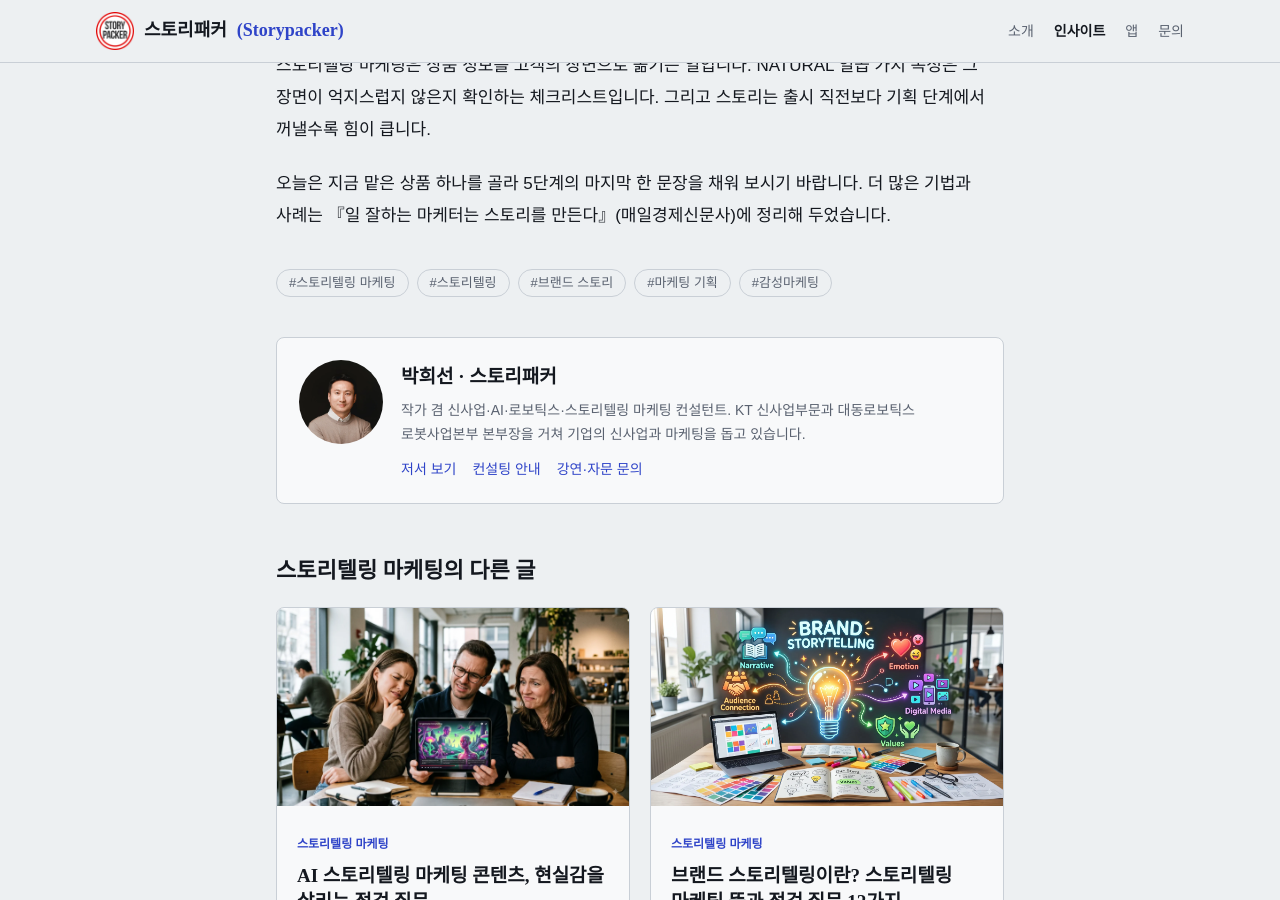
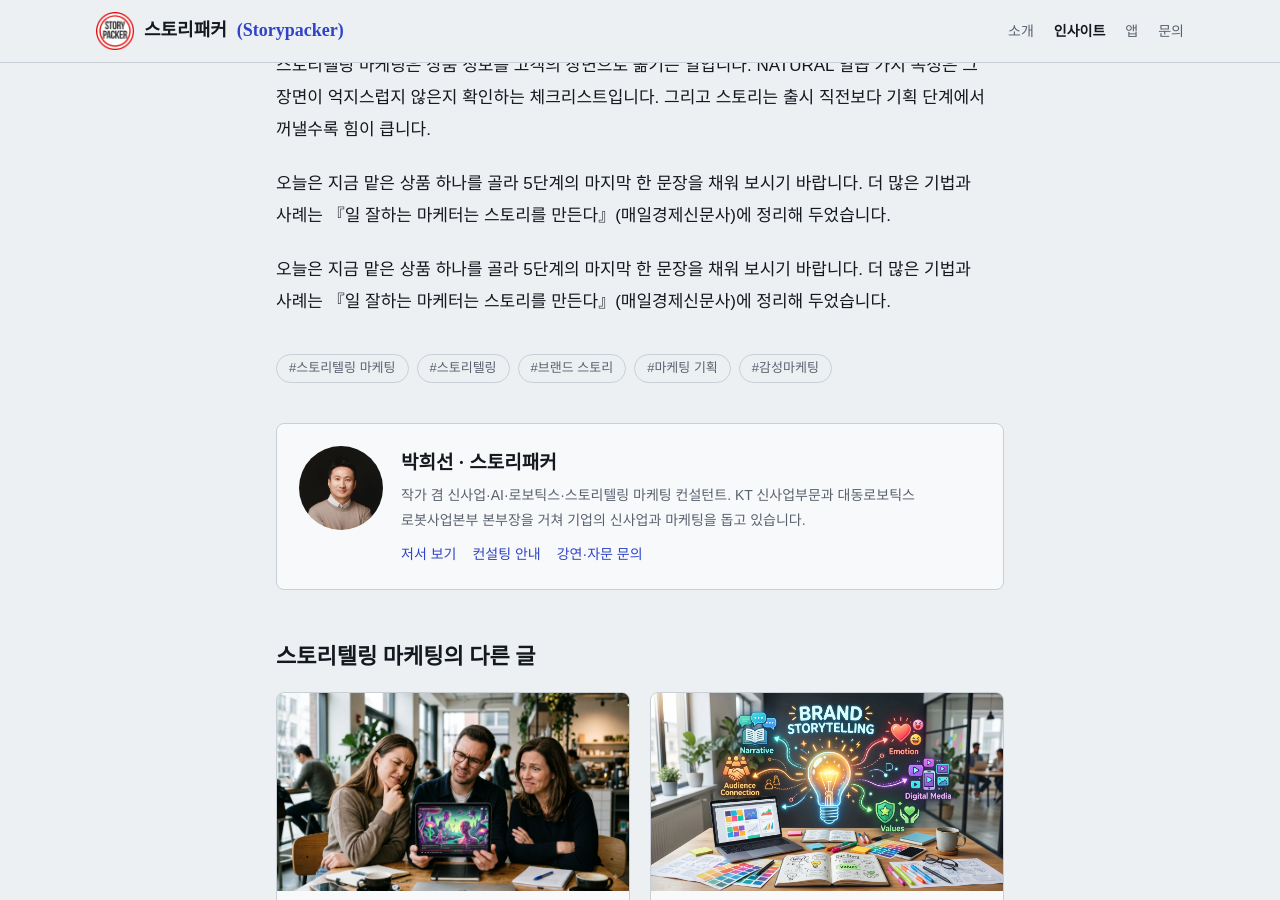
Before and after one commit to storypacker/intro, a Jekyll site: the page built from _posts/2026-11-18-storytelling-marketing-seven-attributes.md, in a window 1280 px wide and 900 px high, scrolled down 5398 px. Built offline with Jekyll 4.4.1, drawn with Linux system fonts in a browser that asks for light colours; some web fonts are replaced.

Commit message:
Update 2026-11-18-storytelling-marketing-seven-attributes.md

```diff
--- a/_posts/2026-11-18-storytelling-marketing-seven-attributes.md
+++ b/_posts/2026-11-18-storytelling-marketing-seven-attributes.md
@@ -97,3 +97,5 @@ published: true
 스토리텔링 마케팅은 상품 정보를 고객의 장면으로 옮기는 일입니다. NATURAL 일곱 가지 속성은 그 장면이 억지스럽지 않은지 확인하는 체크리스트입니다. 그리고 스토리는 출시 직전보다 기획 단계에서 꺼낼수록 힘이 큽니다.
 
 오늘은 지금 맡은 상품 하나를 골라 5단계의 마지막 한 문장을 채워 보시기 바랍니다. 더 많은 기법과 사례는 『일 잘하는 마케터는 스토리를 만든다』(매일경제신문사)에 정리해 두었습니다.
+
+오늘은 지금 맡은 상품 하나를 골라 5단계의 마지막 한 문장을 채워 보시기 바랍니다. 더 많은 기법과 사례는 『일 잘하는 마케터는 스토리를 만든다』(매일경제신문사)에 정리해 두었습니다.
```
